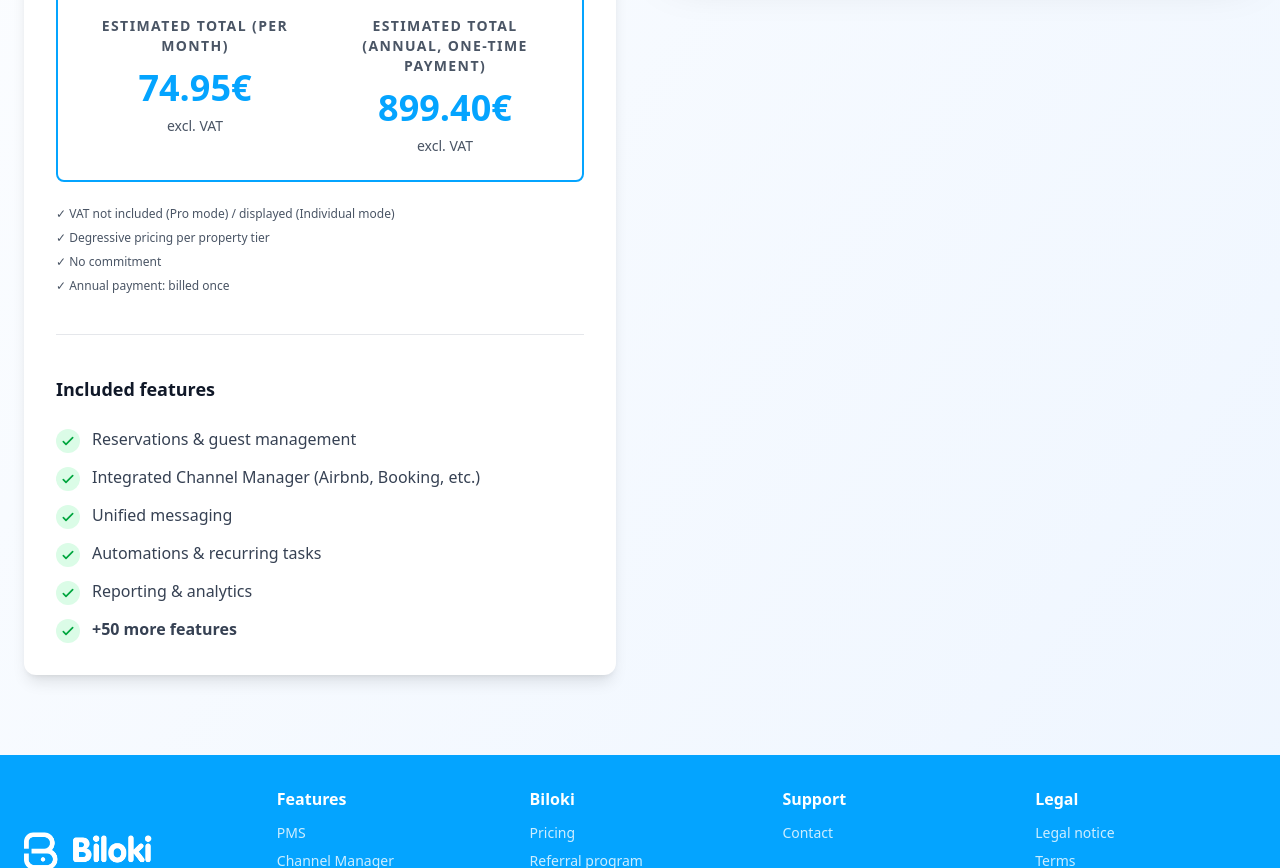
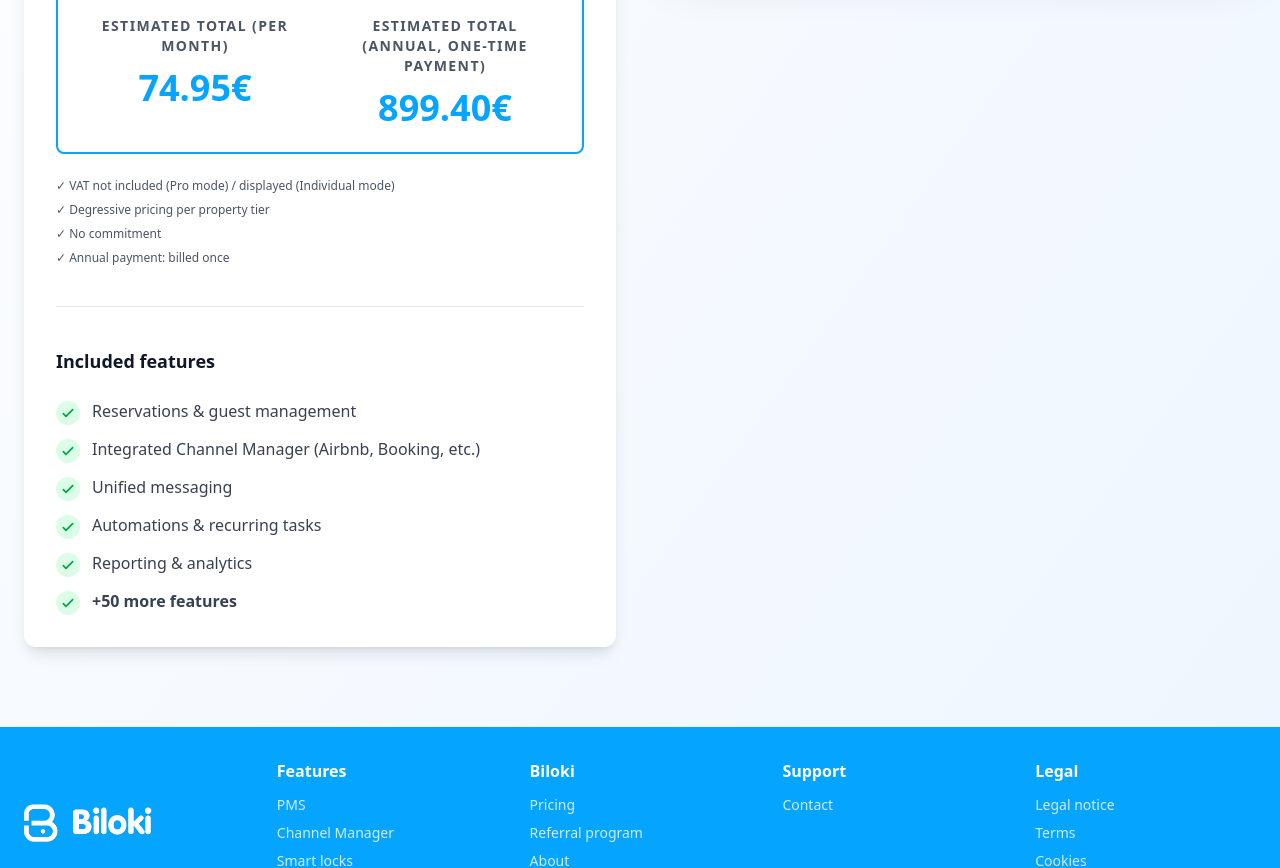
Before and after one commit to vernay/biloki, a Next.js app: page /en/tarifs in a window 1280 px wide. Shown: the part 1044-1912 px from the top of the page. Built offline with nearby package versions, Linux system fonts and the light colour scheme; no server answers.

Commit message:
Remove HT/TTC labels from pricing page estimated amounts

```diff
--- a/app/[locale]/tarifs/page.tsx
+++ b/app/[locale]/tarifs/page.tsx
@@ -39,8 +39,6 @@ export default function TarifsPage() {
   const lastUpdate = new Intl.DateTimeFormat(locale === 'fr' ? 'fr-FR' : 'en-US', {
     day: 'numeric', month: 'long', year: 'numeric'
   }).format(new Date());
-
-  const vatLabel = isParticulier ? t('incl') : t('excl');
 
   return (
     <main className="min-h-screen bg-gradient-to-br from-white to-blue-50 py-12 md:py-20">
@@ -237,7 +235,6 @@ export default function TarifsPage() {
                         <p className="text-3xl md:text-4xl font-black text-primary">
                           {totalMonthlyDisplay?.toFixed(2)}€
                         </p>
-                        <p className="text-sm text-gray-600">{vatLabel}</p>
                       </>
                     )}
                   </div>
@@ -263,7 +260,6 @@ export default function TarifsPage() {
                         <p className="text-3xl md:text-4xl font-black text-primary">
                           {totalAnnualDisplay?.toFixed(2)}€
                         </p>
-                        <p className="text-sm text-gray-600">{vatLabel}</p>
                       </>
                     )}
                   </div>
```
